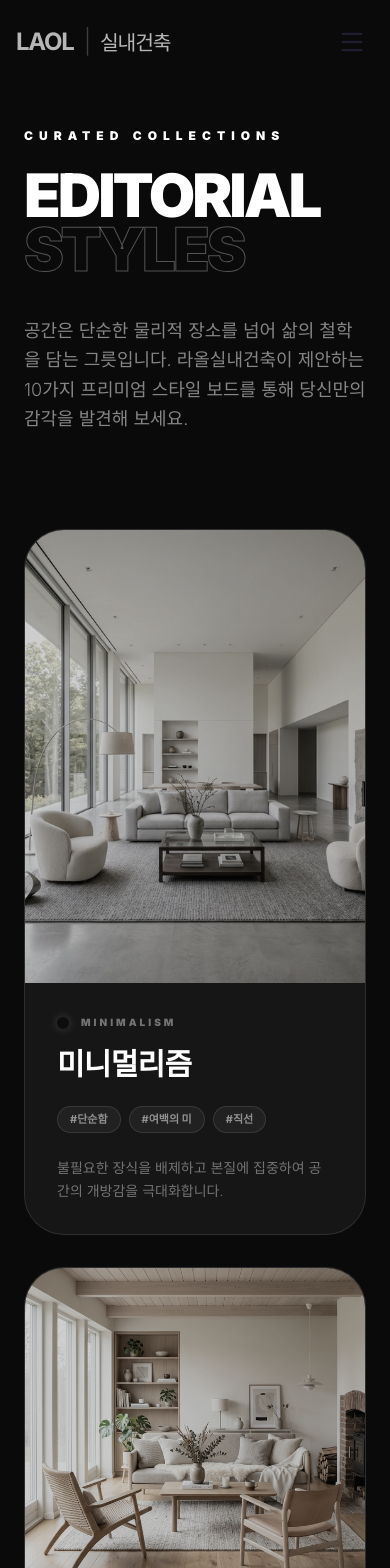
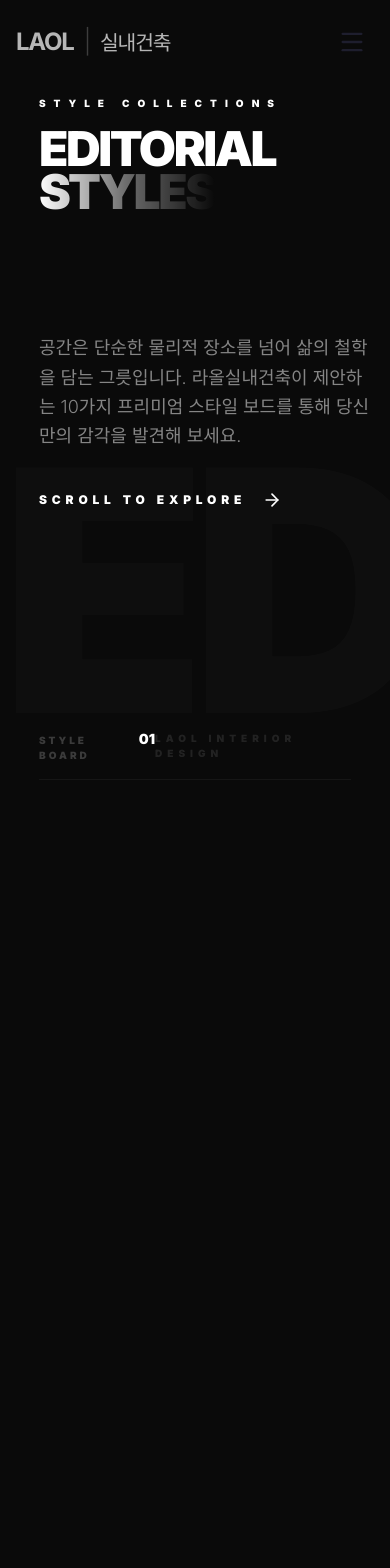
Before and after one commit to namooda7-gif/-_-, a Next.js app: page /styles in a window 390 px wide. Shown: the top 1568 px of the page. Built offline with nearby package versions, Linux system fonts and the light colour scheme.

Commit message:
Implement premium horizontal scroll for Interior Styles page

```diff
--- a/src/app/styles/page.tsx
+++ b/src/app/styles/page.tsx
@@ -1,170 +1,184 @@
 'use client';
 
-import React from 'react';
+import React, { useRef } from 'react';
 import Link from 'next/link';
 import Image from 'next/image';
-import { motion } from 'framer-motion';
+import { motion, useScroll, useTransform, useSpring, AnimatePresence } from 'framer-motion';
 import { interiorStyles } from '@/data/styles';
-import { ArrowUpRight } from 'lucide-react';
+import { ArrowUpRight, ArrowRight } from 'lucide-react';
 
-export default function StylesPage() {
-  const containerVariants = {
-    hidden: { opacity: 0 },
-    visible: {
-      opacity: 1,
-      transition: {
-        staggerChildren: 0.1,
-        delayChildren: 0.2,
-      },
-    },
-  };
-
-  const itemVariants = {
-    hidden: { opacity: 0, y: 30 },
-    visible: {
-      opacity: 1,
-      y: 0,
-      transition: {
-        duration: 0.8,
-        ease: [0.215, 0.61, 0.355, 1],
-      },
-    },
-  };
-
+const StyleHorizontalItem = ({ style, index }: { style: any; index: number }) => {
   return (
-    <main className="pt-32 pb-40 px-6 md:px-12 xl:px-24 max-w-[1800px] mx-auto min-h-screen bg-[#0A0A0A] text-white overflow-hidden">
-      {/* Editorial Header */}
-      <section className="mb-24 md:mb-32 flex flex-col md:flex-row md:items-end justify-between gap-8">
-        <div className="max-w-3xl">
-          <motion.p
-            initial={{ opacity: 0, x: -20 }}
-            animate={{ opacity: 1, x: 0 }}
-            className="text-accent-pink text-xs md:text-sm tracking-[0.5em] font-black uppercase mb-6"
+    <motion.div
+      className="relative shrink-0 w-[85vw] md:w-[70vw] lg:w-[60vw] h-[70vh] group ml-32 first:ml-0"
     >
-            Curated Collections
-          </motion.p>
-          <motion.h1
-            initial={{ opacity: 0, y: 40 }}
-            animate={{ opacity: 1, y: 0 }}
-            transition={{ duration: 1, delay: 0.2 }}
-            className="text-6xl md:text-8xl lg:text-[120px] font-black leading-[0.9] tracking-tighter uppercase mb-10"
-          >
-            Editorial<br />
-            <span className="text-transparent stroke-white" style={{ WebkitTextStroke: "1px rgba(255,255,255,0.3)" }}>Styles</span>
-          </motion.h1>
-          <motion.p
-            initial={{ opacity: 0 }}
-            animate={{ opacity: 1 }}
-            transition={{ delay: 0.6 }}
-            className="text-lg md:text-xl text-white/50 max-w-xl font-light leading-relaxed"
-          >
-            공간은 단순한 물리적 장소를 넘어 삶의 철학을 담는 그릇입니다. <br className="hidden md:block" />
-            라올실내건축이 제안하는 10가지 프리미엄 스타일 보드를 통해 당신만의 감각을 발견해 보세요.
-          </motion.p>
-        </div>
-
-        <motion.div
-          initial={{ opacity: 0 }}
-          animate={{ opacity: 1 }}
-          transition={{ delay: 1 }}
-          className="hidden lg:block text-right"
-        >
-          <p className="text-[10px] tracking-[0.4em] text-white/30 uppercase font-black mb-2">Refined by Laol</p>
-          <p className="text-xl font-serif italic text-white/60">Est. 2026 / Architecture & Design</p>
-        </motion.div>
-      </section>
-
-      {/* Masonry-style Staggered Grid */}
-      <motion.div
-        variants={containerVariants}
-        initial="hidden"
-        whileInView="visible"
-        viewport={{ once: true }}
-        className="columns-1 md:columns-2 lg:columns-3 gap-8 space-y-8"
-      >
-        {interiorStyles.map((style, index) => (
-          <motion.div
-            key={style.slug}
-            variants={itemVariants}
-            className="break-inside-avoid"
-          >
-            <Link
-              href={`/styles/${style.slug}`}
-              className="group block relative overflow-hidden rounded-[40px] bg-white/5 border border-white/10 transition-all duration-700 hover:border-white/30"
-            >
-              {/* Image Container with variable aspect ratios for Masonry feel */}
-              <div className={`relative overflow-hidden ${
-                index % 3 === 0 ? 'aspect-[3/4]' :
-                index % 3 === 1 ? 'aspect-square' :
-                'aspect-[4/3]'
-              }`}>
+      <Link href={`/styles/${style.slug}`} className="block w-full h-full relative overflow-hidden rounded-[20px] lg:rounded-[40px] border border-white/5 hover:border-white/20 transition-colors duration-700">
+        {/* Background Image with Parallax effect could be added here later */}
+        <div className="absolute inset-0 z-0">
           <Image
             src={style.previewImage}
             alt={style.nameEn}
             fill
-                  sizes="(max-w-768px) 100vw, (max-w-1200px) 50vw, 33vw"
-                  className="object-cover transition-transform duration-1000 group-hover:scale-110 opacity-80 group-hover:opacity-100 grayscale-[50%] group-hover:grayscale-0"
+            className="object-cover transition-transform duration-1000 group-hover:scale-110 opacity-60 group-hover:opacity-100 grayscale-[40%] group-hover:grayscale-0"
+            sizes="(max-width: 1200px) 100vw, 80vw"
           />
-
-                {/* Overlay on hover */}
-                <div className="absolute inset-0 bg-black/40 opacity-0 group-hover:opacity-100 transition-opacity duration-500" />
-
-                {/* Arrow Icon */}
-                <div className="absolute top-8 right-8 w-12 h-12 rounded-full bg-white text-black flex items-center justify-center translate-y-4 opacity-0 group-hover:translate-y-0 group-hover:opacity-100 transition-all duration-500">
-                  <ArrowUpRight className="w-6 h-6" />
-                </div>
+          <div className="absolute inset-0 bg-gradient-to-b from-black/20 via-transparent to-black/80" />
         </div>
 
-              {/* Card Footer */}
-              <div className="p-8 md:p-10">
-                <div className="flex items-center gap-3 mb-4">
-                  <div
-                    className="w-3 h-3 rounded-full shadow-[0_0_10px_rgba(255,255,255,0.2)]"
-                    style={{ backgroundColor: style.bgColor }}
-                  />
-                  <span className="text-[10px] tracking-[0.3em] font-black uppercase text-white/40">
+        {/* Content Overlay */}
+        <div className="absolute inset-0 z-10 p-8 md:p-16 flex flex-col justify-between pointer-events-none">
+          <div className="flex justify-between items-start">
+            <div className="space-y-2">
+              <span className="text-[10px] font-black tracking-[0.5em] text-accent-pink uppercase block">
+                Style Case {String(index + 1).padStart(2, '0')}
+              </span>
+              <h3 className="text-4xl md:text-6xl font-black text-white uppercase tracking-tighter leading-none">
                 {style.nameEn}
-                  </span>
+              </h3>
             </div>
 
-                <h3 className="text-3xl font-bold text-white mb-6 tracking-tight">
-                  {style.nameKo}
-                </h3>
+            <motion.div
+              whileHover={{ scale: 1.1, rotate: 45 }}
+              className="w-16 h-16 rounded-full bg-white text-black flex items-center justify-center opacity-0 group-hover:opacity-100 transition-all duration-500 pointer-events-auto"
+            >
+              <ArrowUpRight size={32} />
+            </motion.div>
+          </div>
 
-                <div className="flex flex-wrap gap-2 mb-6">
-                  {style.keywords.map((kw, i) => (
-                    <span key={i} className="text-[11px] font-bold px-3 py-1 bg-white/5 border border-white/10 rounded-full text-white/50 group-hover:text-white/80 transition-colors">
+          <div className="flex flex-col md:flex-row md:items-end justify-between gap-8">
+            <div className="max-w-xl space-y-6">
+              <div className="flex flex-wrap gap-2">
+                {style.keywords.map((kw: string, i: number) => (
+                  <span key={i} className="text-[10px] font-bold px-3 py-1 bg-white/10 backdrop-blur-md border border-white/10 rounded-full text-white/80">
                     #{kw}
                   </span>
                 ))}
               </div>
-
-                <p className="text-white/40 text-sm leading-relaxed font-light line-clamp-2 group-hover:text-white/60 transition-colors">
+              <p className="text-white/60 text-sm md:text-base leading-relaxed font-light line-clamp-3">
                 {style.description}
               </p>
             </div>
+
+            <div className="flex items-center gap-4">
+              <div
+                className="w-4 h-4 rounded-full shadow-[0_0_15px_rgba(255,255,255,0.3)]"
+                style={{ backgroundColor: style.bgColor }}
+              />
+              <span className="text-xl font-bold tracking-tight text-white">{style.nameKo}</span>
+            </div>
+          </div>
+        </div>
       </Link>
     </motion.div>
-        ))}
+  );
+};
+
+export default function StylesPage() {
+  const containerRef = useRef<HTMLDivElement>(null);
+  const { scrollYProgress } = useScroll({
+    target: containerRef,
+    offset: ["start start", "end end"]
+  });
+
+  const smoothProgress = useSpring(scrollYProgress, { stiffness: 100, damping: 30, restDelta: 0.001 });
+  const x = useTransform(smoothProgress, [0, 1], ["0%", "-85%"]);
+
+  // Parallax for the background title
+  const titleX = useTransform(smoothProgress, [0, 1], [0, -400]);
+
+  return (
+    <main
+      ref={containerRef}
+      className="relative h-[800vh] bg-[#0A0A0A] text-white"
+    >
+      <div className="sticky top-0 h-screen w-full flex flex-col justify-center overflow-hidden">
+        {/* Background Ambient Text */}
+        <motion.div
+          style={{ x: titleX }}
+          className="absolute top-1/2 left-0 -translate-y-1/2 whitespace-nowrap pointer-events-none z-0 select-none opacity-[0.02]"
+        >
+          <span className="text-[40vh] font-black uppercase tracking-tighter leading-none">
+            Editorial Perspectives Style Collections Premium Design
+          </span>
         </motion.div>
 
-      {/* Footer Decoration */}
+        {/* Page Header (Fixed within the sticky container for first half) */}
         <motion.div
-        initial={{ opacity: 0 }}
-        whileInView={{ opacity: 1 }}
-        className="mt-40 pt-20 border-t border-white/5 flex flex-col md:flex-row items-center justify-between gap-10"
+          initial={{ opacity: 0, y: 20 }}
+          animate={{ opacity: 1, y: 0 }}
+          className="absolute top-24 left-[10vw] z-30 space-y-4"
         >
-        <div className="text-center md:text-left">
-          <p className="text-4xl md:text-6xl font-black uppercase text-white/10 leading-none">Perspective</p>
-          <p className="text-4xl md:text-6xl font-black uppercase text-white/10 leading-none mt-2">Reimagined</p>
+          <p className="text-accent-pink text-[10px] md:text-xs tracking-[0.8em] font-black uppercase">
+            Style Collections
+          </p>
+          <h1 className="text-5xl md:text-7xl font-black uppercase tracking-tighter leading-[0.9]">
+            Editorial<br />
+            <span className="text-transparent bg-clip-text bg-gradient-to-r from-white via-white/40 to-transparent">Styles</span>
+          </h1>
+        </motion.div>
+
+        {/* Horizontal Track */}
+        <div className="relative z-20 flex-1 flex items-center">
+          <motion.div
+            style={{ x }}
+            className="flex items-center gap-16 px-[10vw] min-w-max"
+          >
+            {/* Introductory Slide */}
+            <div className="w-[85vw] md:w-[50vw] shrink-0 mr-32 flex flex-col justify-center space-y-10">
+              <p className="text-lg md:text-2xl text-white/50 max-w-xl font-light leading-relaxed">
+                공간은 단순한 물리적 장소를 넘어 삶의 철학을 담는 그릇입니다. <br className="hidden md:block" />
+                라올실내건축이 제안하는 10가지 프리미엄 스타일 보드를 통해 당신만의 감각을 발견해 보세요.
+              </p>
+              <div className="flex gap-4 items-center text-accent-pink">
+                <span className="text-xs font-black tracking-[0.4em] uppercase">Scroll to explore</span>
+                <ArrowRight size={20} />
               </div>
-        <Link
-          href="/contact"
-          className="px-10 py-5 bg-white text-black rounded-full font-black uppercase tracking-widest text-sm hover:bg-accent-pink hover:text-white transition-all duration-500 hover:scale-105 shadow-[0_20px_40px_rgba(255,255,255,0.1)]"
+            </div>
+
+            {interiorStyles.map((style, index) => (
+              <StyleHorizontalItem
+                key={style.slug}
+                style={style}
+                index={index}
+              />
+            ))}
+
+            {/* Final Slide / Call to Action */}
+            <div className="w-[85vw] md:w-[60vw] shrink-0 ml-32 flex items-center justify-center">
+              <Link href="/contact" className="group text-center">
+                <motion.div
+                  whileHover={{ scale: 1.05 }}
+                  className="inline-block px-12 py-6 rounded-full bg-white text-black font-black uppercase tracking-[0.4em] text-sm group-hover:bg-accent-pink group-hover:text-white transition-all duration-500 shadow-2xl"
                 >
-          Inquire Now
+                  Start Your Project
+                </motion.div>
+                <p className="mt-8 text-white/30 text-xs font-medium tracking-[0.3em] uppercase">
+                  Let's reimagine your perspective
+                </p>
               </Link>
+            </div>
           </motion.div>
+        </div>
+
+        {/* Bottom Progress Bar */}
+        <div className="absolute bottom-16 left-[10vw] right-[10vw] z-30">
+          <div className="flex justify-between items-center mb-4">
+            <div className="flex items-baseline gap-2">
+              <span className="text-[10px] font-black text-white/20 uppercase tracking-[0.3em]">Style Board</span>
+              <motion.span className="text-accent-pink font-black text-sm">
+                {String(Math.min(10, Math.floor(scrollYProgress.get() * 11) + 1)).padStart(2, '0')}
+              </motion.span>
+            </div>
+            <span className="text-[10px] font-black text-white/10 uppercase tracking-[0.5em]">Laol Interior Design</span>
+          </div>
+          <div className="h-px w-full bg-white/5 relative">
+            <motion.div
+              style={{ scaleX: smoothProgress, transformOrigin: "left" }}
+              className="absolute inset-0 bg-accent-pink shadow-[0_0_15px_rgba(255,139,167,0.4)]"
+            />
+          </div>
+        </div>
+      </div>
     </main>
   );
 }
```
Lines whose indentation alone changed are shown as unchanged.
